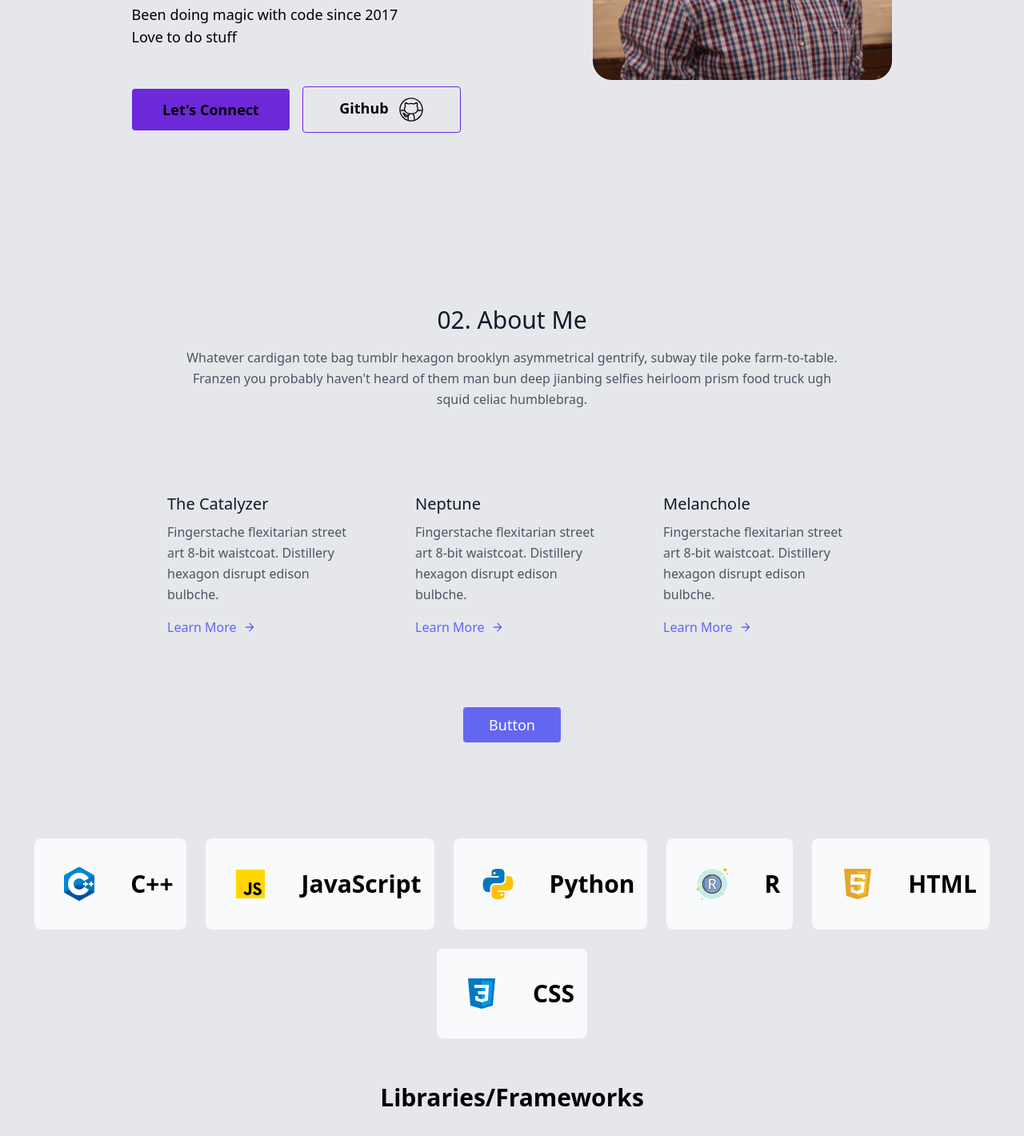
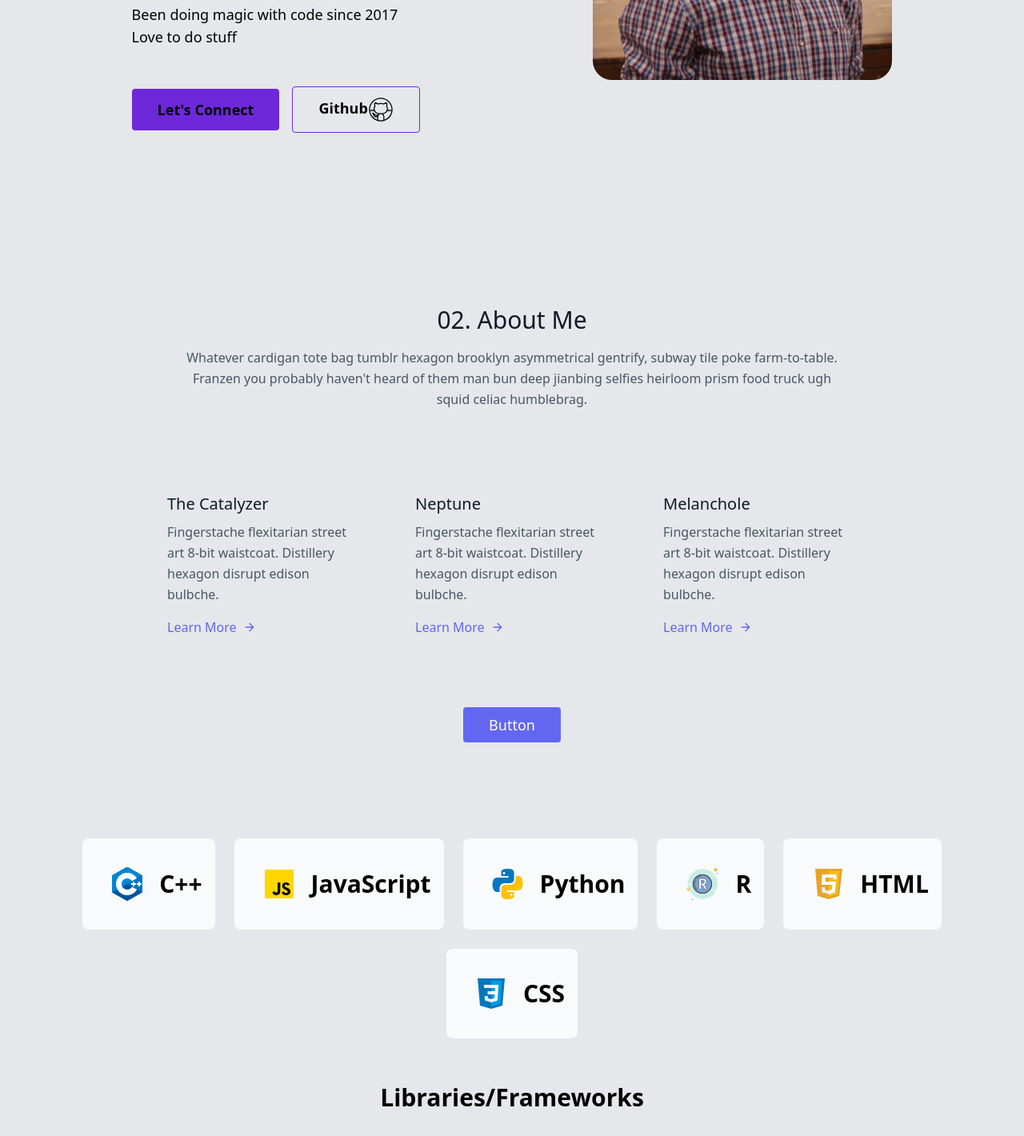
Before and after one commit to kaustuvkaran01/portfolio, a React (Create React App) app in the folder portfolio-v1/: page / in a window 1280 px wide. Shown: the part 460-1880 px from the top of the page at 80% size. Built offline with nearby package versions, Linux system fonts and the light colour scheme; grey boxes are pictures that could not be loaded.

Commit message:
refactor: Hero

```diff
--- a/portfolio-v1/src/components/Frameworks.js
+++ b/portfolio-v1/src/components/Frameworks.js
@@ -2,7 +2,7 @@ import React from 'react';
 
 import reactgif from '../images/frames/reactsvg.svg'
 import nodesvg from '../images/frames/nodesvg.svg'
-import express from '../images/frames/express-js-logo.png'
+// import express from '../images/frames/express-js-logo.png'
 import npm from '../images/frames/npm.svg'
 import mongo from '../images/frames/mongo.svg'
 import graphql from '../images/frames/graphql.svg'
@@ -17,7 +17,7 @@ export default function Frameworks() {
 		<h2 class="text-3xl font-bold">Libraries/Frameworks</h2>
 		<div class="flex flex-wrap sm:flex-col lg:flex-row justify-center lg:justify-evenly ">
 			<img src={mongo} alt="mongo" />
-			<img className="h-6 mt-4" src={express} alt="express" />
+
 			<img src={reactgif} alt="react" />
 			<img src={graphql} alt="graphql" />
 			<img src={redux} alt="redux" />
--- a/portfolio-v1/src/components/Hero.js
+++ b/portfolio-v1/src/components/Hero.js
@@ -43,9 +43,9 @@ export default function Hero() {
             <p class="mt-6 mb-8 text-lg sm:mb-12">Been doing magic with code since 2017
               <br class="hidden md:inline lg:no-hidden" />Love to do stuff
             </p>
-            <div class="flex flex-col space-y-4 sm:items-center sm:justify-center sm:flex-row sm:space-y-0 sm:space-x-4 lg:justify-start">
-              <button class="px-8 py-3 text-lg font-semibold rounded bg-purple-700 text-black w-1/2"><Link>Let's Connect</Link></button>
-              <button class="px-8 py-3 text-lg font-semibold border rounded border-8 border-purple-700  flex flex-row justify-evenly w-1/2">Github <img className="h-8 bg-opacity-0" src={githubgif} alt="github"/></button>
+            <div class="flex flex-col space-y-4 sm:items-center sm:flex-row sm:space-y-0 sm:space-x-4 lg:justify-start sm:justify-center">
+              <Link class="px-8 py-3 text-lg font-semibold rounded bg-purple-700 text-black sm:justify-center">Let's Connect</Link>
+              <Link class="px-8 py-3 text-lg font-semibold border rounded border-8 border-purple-700 flex flex-row justify-center">Github <img className="h-8 bg-opacity-0" src={githubgif} alt="github"/></Link>
             </div>
           </div>
           <div class="flex items-center justify-center p-6 mt-8 lg:mt-0 h-72 sm:h-80 lg:h-96 xl:h-112 2xl:h-128">
--- a/portfolio-v1/src/components/Languages.js
+++ b/portfolio-v1/src/components/Languages.js
@@ -13,25 +13,25 @@ export default function Languages() {
     {/* TODO: Replace with the proper colored icons */}
     <section class="p-6 bg-gray-200 dark:text-coolGray-100">
 	<div class="container grid grid-cols-1 gap-6 mx-auto sm:grid-cols-2 xl:grid-cols-4 lg:flex lg:flex-row lg:flex-wrap lg:justify-center">
-		<div class="flex justify-center p-4 space-x-4 rounded-lg md:space-x-6 bg-gray-50 lg:w-1/8">
+		<div class="flex justify-center p-4  rounded-lg  bg-gray-50 lg:w-1/8">
 			<div class="flex justify-center p-2 align-middle rounded-lg sm:p-4 dark:bg-yellow-400">
 				<img src={cpp} alt="cpp svg" />
 			</div>
 			<div class="flex flex-col justify-center align-middle">
-				<p class="text-3xl font-semibold leading-none">C++</p>
+				<p class="text-3xl font-semibold leading-none ml-0">C++</p>
 				{/* <p class="capitalize">Orders</p> */}
 			</div>
 		</div>
-		<div class="flex p-4 space-x-4 rounded-lg md:space-x-6 dark:bg-coolGray-900 dark:text-coolGray-100 bg-gray-50 lg:w-1/8">
+		<div class="flex p-4 rounded-lg  dark:bg-coolGray-900 dark:text-coolGray-100 bg-gray-50 lg:w-1/8">
 			<div class="flex justify-center p-2 align-middle rounded-lg sm:p-4 dark:bg-yellow-400">
 				<img src={jssvg} alt="js svg"/>
 			</div>
-			<div class="flex flex-col justify-center align-middle">
+			<div class="flex flex-col justify-center align-middle ml-0">
 				<p class="text-3xl font-semibold leading-none">JavaScript</p>
 				{/* <p class="capitalize">New customers</p> */}
 			</div>
 		</div>
-		<div class="flex p-4 space-x-4 rounded-lg md:space-x-6 dark:bg-coolGray-900 dark:text-coolGray-100 bg-gray-50 lg:w-1/8">
+		<div class="flex p-4  rounded-lg  dark:bg-coolGray-900 dark:text-coolGray-100 bg-gray-50 lg:w-1/8">
 			<div class="flex justify-center p-2 align-middle rounded-lg sm:p-4 dark:bg-yellow-400">
 				<img src={pythonsvg} alt="python svg"/>
 			</div>
@@ -40,7 +40,7 @@ export default function Languages() {
 				{/* <p class="capitalize">Growth</p> */}
 			</div>
 		</div>
-		<div class="flex p-4 space-x-4 rounded-lg md:space-x-6 dark:bg-coolGray-900 dark:text-coolGray-100 bg-gray-50 lg:w-1/8">
+		<div class="flex p-4  rounded-lg  dark:bg-coolGray-900 dark:text-coolGray-100 bg-gray-50 lg:w-1/8">
 			<div class="flex justify-center p-2 align-middle rounded-lg sm:p-4 dark:bg-yellow-400">
 			<img src={r} alt="r language"/>
 			</div>
@@ -49,7 +49,7 @@ export default function Languages() {
 				{/* <p class="capitalize">Bounce rate</p> */}
 			</div>
 		</div>
-		<div class="flex p-4 space-x-4 rounded-lg md:space-x-6 dark:bg-coolGray-900 dark:text-coolGray-100 bg-gray-50 lg:w-1/8">
+		<div class="flex p-4  rounded-lg  dark:bg-coolGray-900 dark:text-coolGray-100 bg-gray-50 lg:w-1/8">
 			<div class="flex justify-center p-2 align-middle rounded-lg sm:p-4 dark:bg-yellow-400">
 			<img src={html} alt="html svg"/>
 			</div>
@@ -58,7 +58,7 @@ export default function Languages() {
 				{/* <p class="capitalize">Bounce rate</p> */}
 			</div>
 		</div>
-		<div class="flex p-4 space-x-4 rounded-lg md:space-x-6 dark:bg-coolGray-900 dark:text-coolGray-100 bg-gray-50 lg:w-1/8">
+		<div class="flex p-4  rounded-lg  dark:bg-coolGray-900 dark:text-coolGray-100 bg-gray-50 lg:w-1/8">
 			<div class="flex justify-center p-2 align-middle rounded-lg sm:p-4 dark:bg-yellow-400">
 			<img src={css} alt="css svg"/>
 			</div>
```
